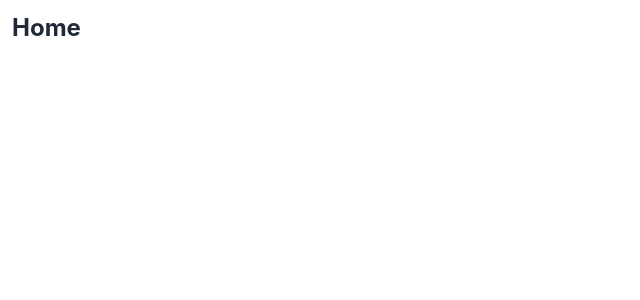
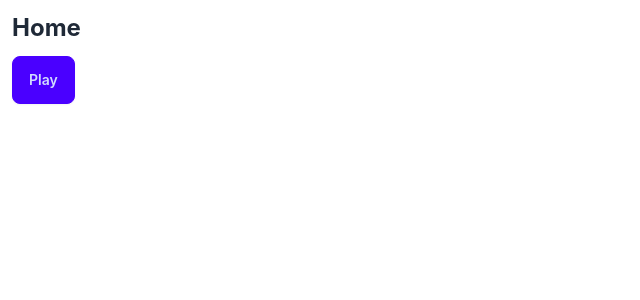
Before and after one commit to tsteelematc/tca-sw-deckbuilding, a React (Create React App) app: page /#/ in a window 1280 px wide. Shown: the top 300 px of the page, without its empty margins (0-640 px from the left). Built offline with nearby package versions, Linux system fonts and the light colour scheme.

Commit message:
Moved Home to its own file...
Next, copy that file a couple of times and make the other components...

```diff
--- a/src/App.tsx
+++ b/src/App.tsx
@@ -6,17 +6,7 @@
   RouterProvider,
 } from "react-router-dom";
 
-const Home = () => {
-  return (
-    <div>
-      <h1
-        className='text-2xl font-bold'
-      >
-        Home
-      </h1>
-    </div>
-  );
-};
+import { Home } from "./Home";
 
 const myRouter = createHashRouter(
   [
--- /dev/null
+++ b/src/Home.tsx
@@ -0,0 +1,16 @@
+export const Home = () => {
+    return (
+        <div>
+            <h1
+                className='text-2xl font-bold mb-3'
+            >
+                Home
+            </h1>
+            <button
+                className="btn btn-primary mb-3"
+            >
+                Play
+            </button>
+        </div>
+    );
+};
```
